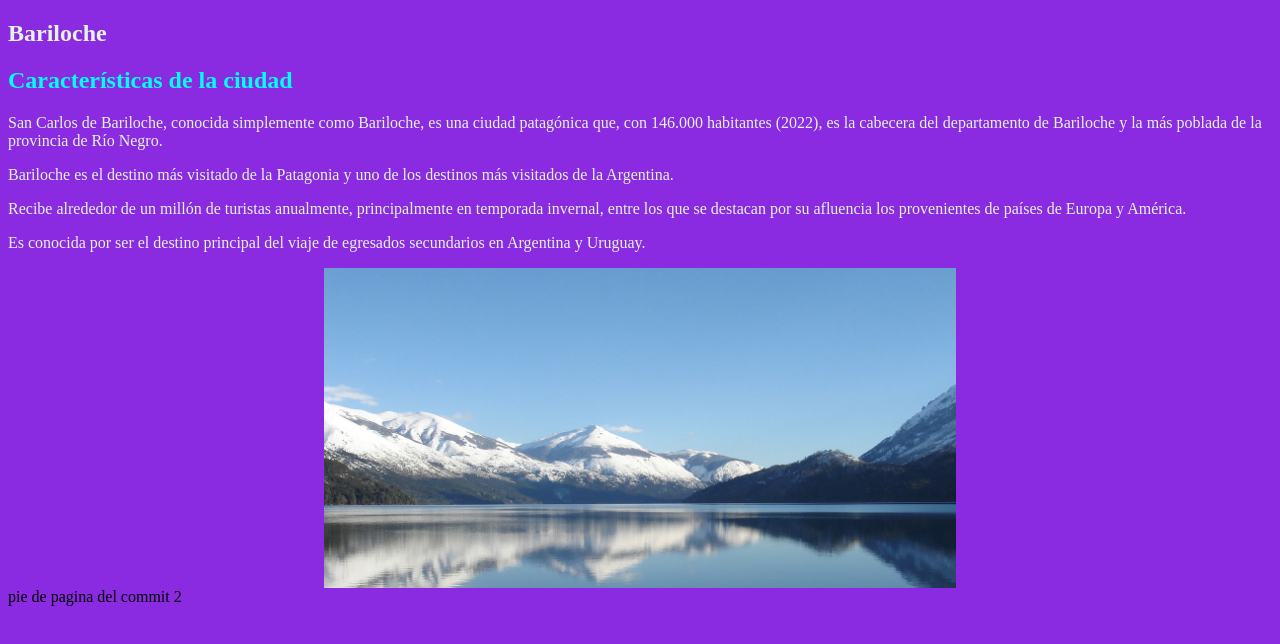
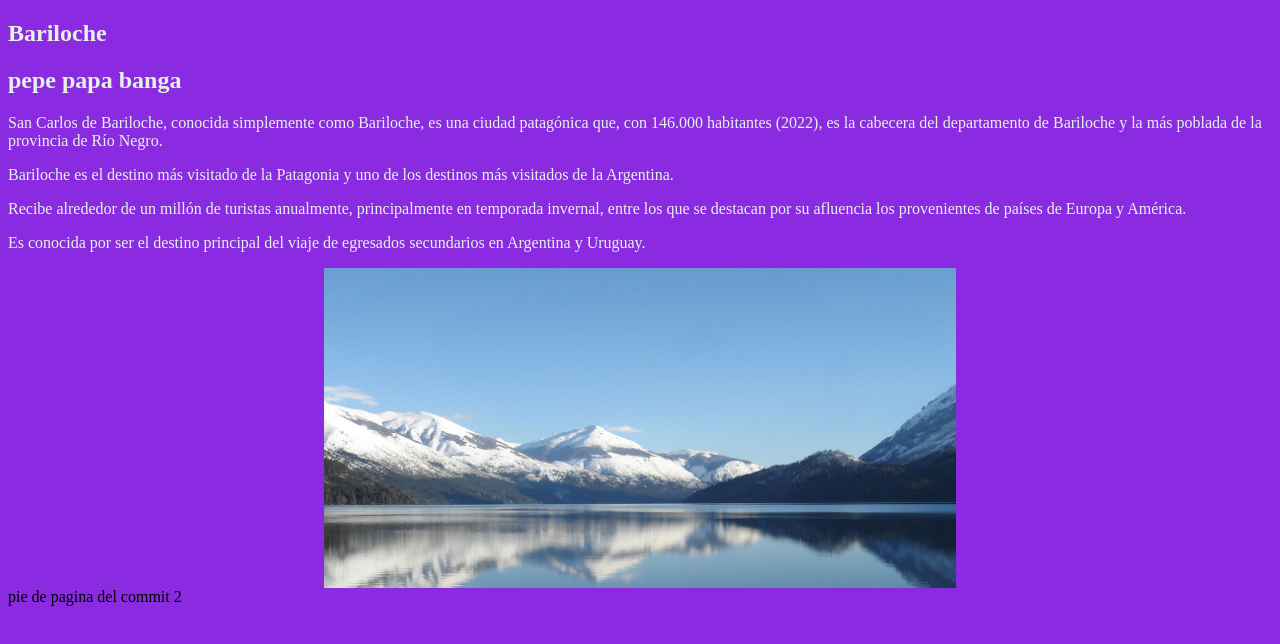
Before and after one commit to Fr3nco/prueba-git, a plain HTML site: page index.html in a window 1280 px wide. Drawn offline with Linux system fonts and the light colour scheme.

Commit message:
puse otro h1

```diff
--- a/index.html
+++ b/index.html
@@ -12,7 +12,7 @@
     <article>
         <h1> Bariloche</h1>
 
-        <h2> Características de la ciudad</h2>
+     <h1>pepe papa banga</h1>
 
         <p id="primer-parrafo" class="parrafo" style="color:pink">
             San Carlos de Bariloche, conocida simplemente como Bariloche, es una ciudad patagónica que, con 146.000
--- a/style.css
+++ b/style.css
@@ -7,7 +7,7 @@ p, h1 {
 }
 
 h2{
-    color:aqua;
+    color: rebeccapurple
 }
 #primer-parrafo {
     color:blue; /* va a sobreescribir solo a las clases */
```
